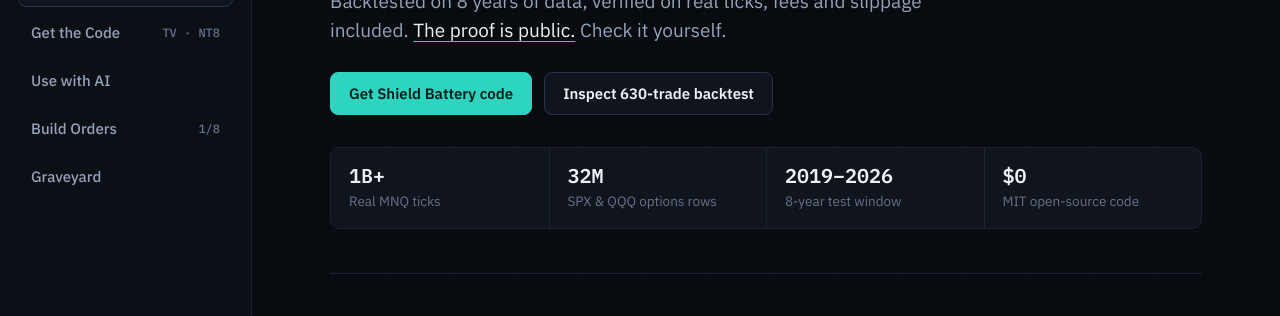
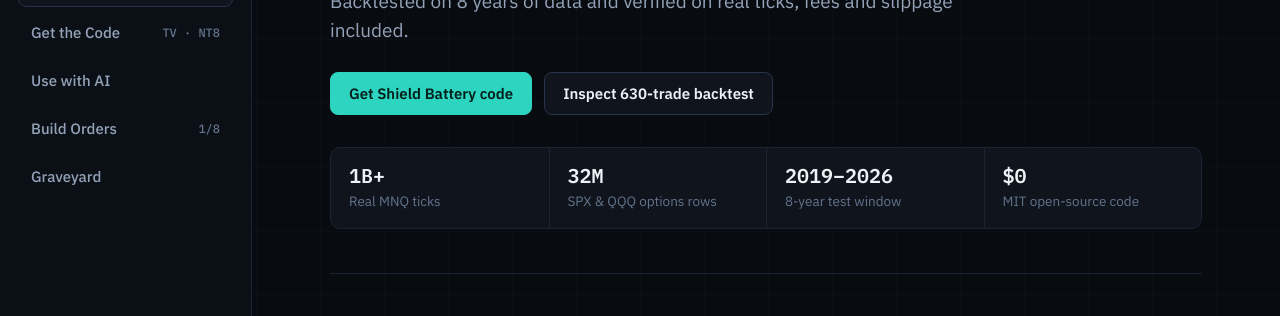
Before and after one commit to Open-Source-Edge/everything, a plain HTML site: page docs/index.html in a window 1280 px wide. Shown: the part 217-533 px from the top of the page. Drawn offline with Linux system fonts and the light colour scheme.

Commit message:
Tighten hero subheadline: remove filler closing line

```diff
--- a/docs/index.html
+++ b/docs/index.html
@@ -1063,7 +1063,7 @@
     <div class="wrap">
       <header class="hero">
         <h1>Real edges, proven on real data, free to copy.</h1>
-        <p class="lede">Backtested on 8 years of data, verified on real ticks, fees and slippage included. <a href="#backtest">The proof is public.</a> Check it yourself.</p>
+        <p class="lede">Backtested on 8 years of data and verified on real ticks, fees and slippage included.</p>
         <div class="hero-cta">
           <a class="btn primary" href="#code">Get Shield Battery code</a>
           <a class="btn" href="#backtest">Inspect 630-trade backtest</a>
```
